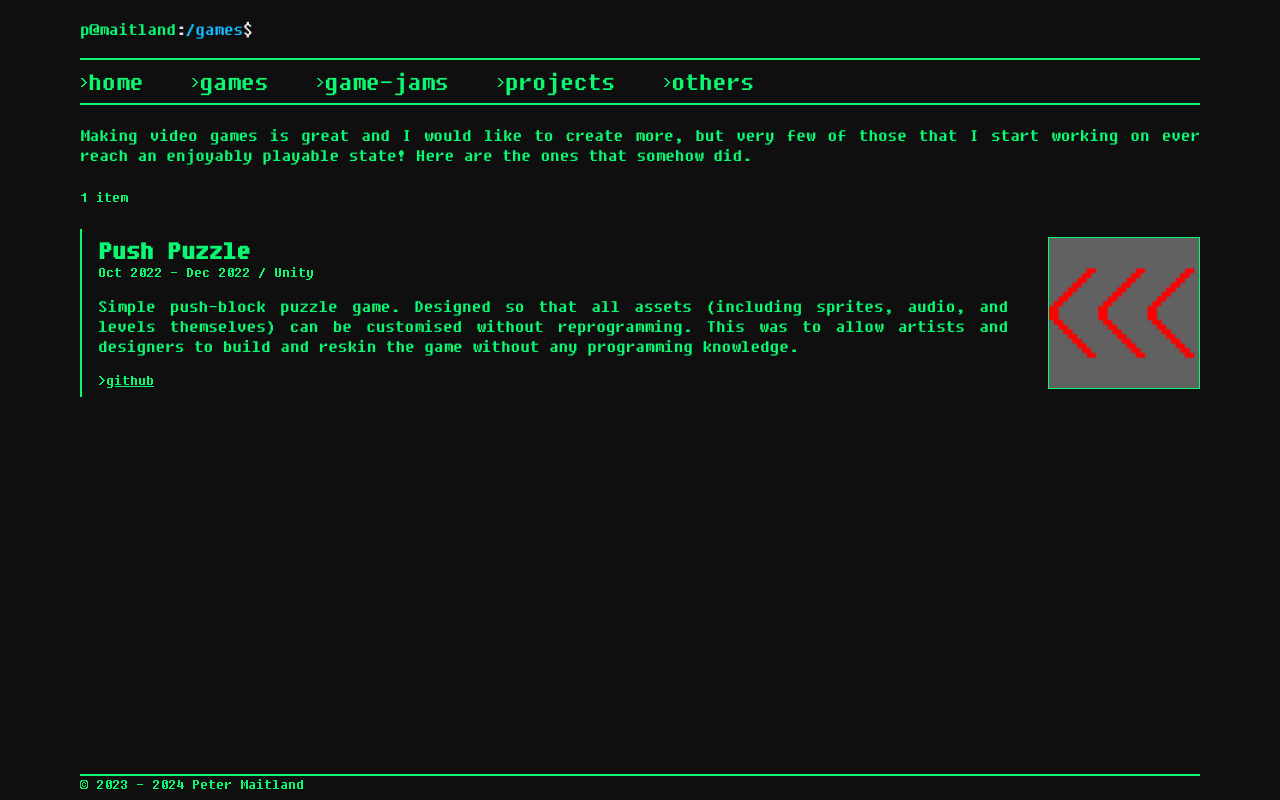
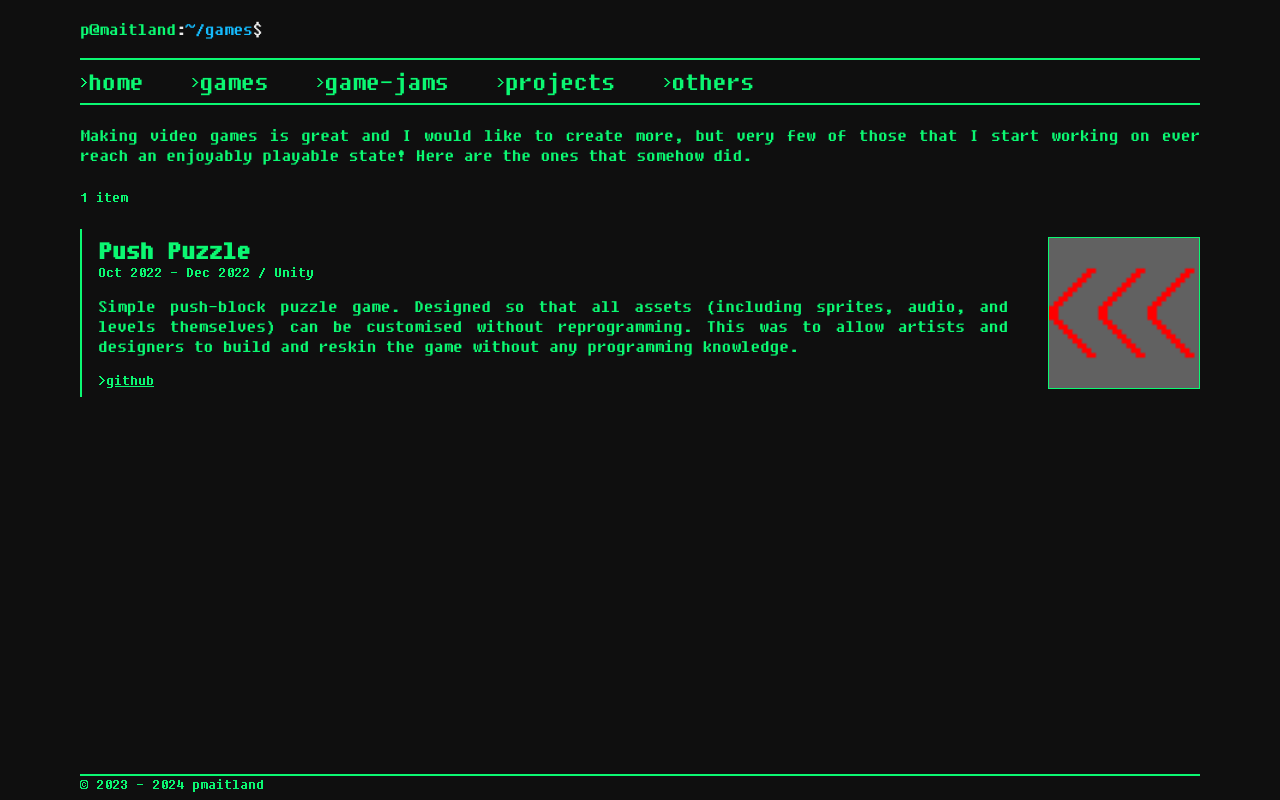
Before and after one commit to pmaitland/Personal-Website, a React (Vite) app: page /games in a window 1280 px wide. Built offline with nearby package versions, Linux system fonts and the light colour scheme.

Commit message:
small changes to header and footer

```diff
--- a/src/components/Footer.tsx
+++ b/src/components/Footer.tsx
@@ -9,7 +9,7 @@ function Footer(): ReactElement {
   return (
     <div className={classNames('footer', { ['mobile']: isMobile })}>
       <div className='copyright'>
-        &copy; 2023 - 2024 Peter Maitland
+        &copy; 2023 - 2024 pmaitland
       </div>
     </div>
   )
--- a/src/components/Header.tsx
+++ b/src/components/Header.tsx
@@ -29,11 +29,11 @@ function Header({ selectedFilter, onTabChange }: HeaderProps): ReactElement {
           <div className='prompt'>
             <p className={'white'}>:</p>
             <p className={'blue'}>
-              {pathname === '/' ? '~' : pathname}
+              {pathname === '/' ? '~' : '~' + pathname}
               {selectedFilter && `/${selectedFilter.toLowerCase().replaceAll(' ', '-')}`}
             </p>
             <p className={'white'}>$</p>
-            <p className={'blink'}>|</p>
+            <p className={'blink'}>&nbsp;█</p>
           </div>
         }
       </div>
```
